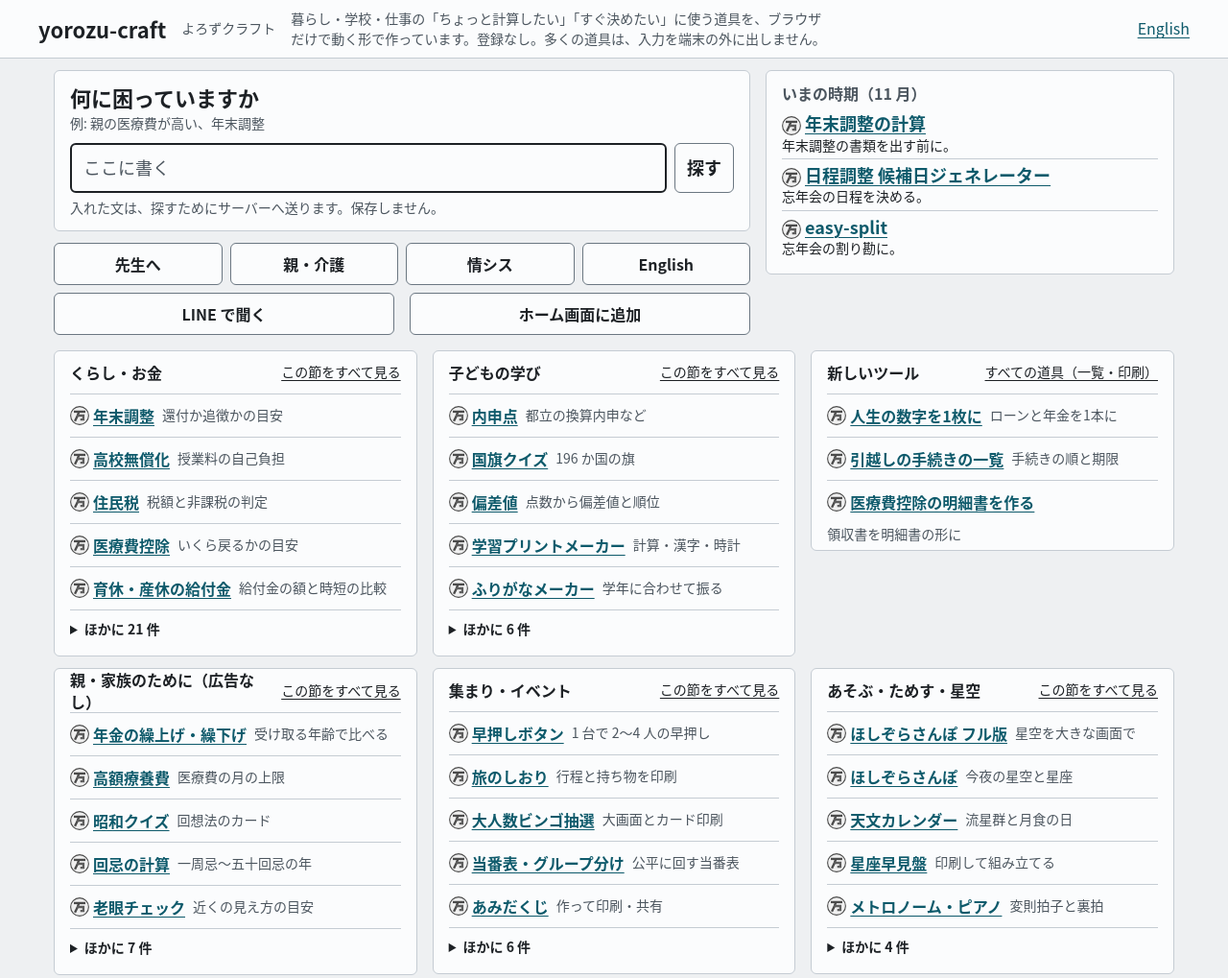
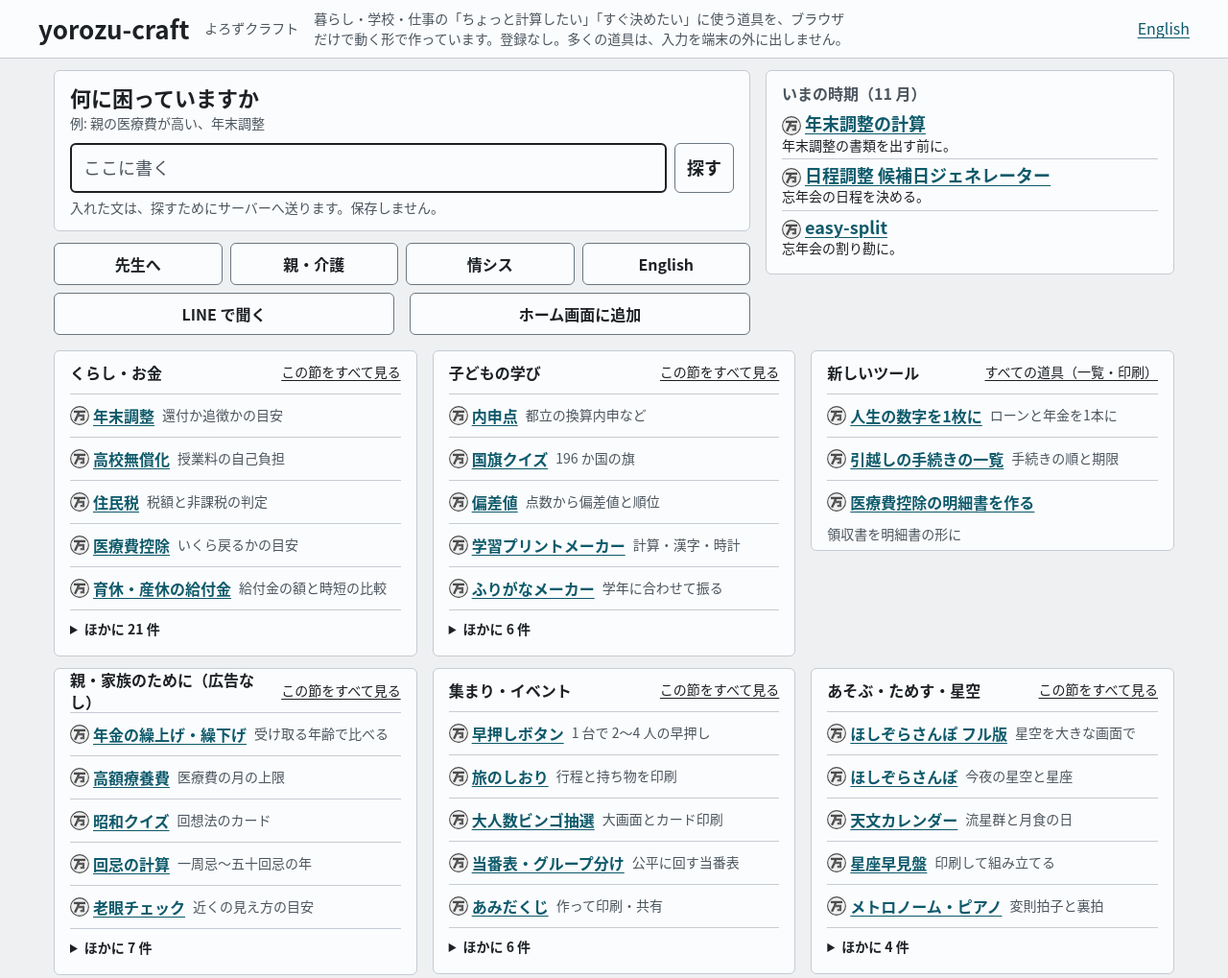
Before and after one commit to YouheiOonuki/youheioonuki.github.io, a plain HTML site: page index.html in a window 1280 px wide. Shown: the top 1019 px of the page at 96% size. Drawn offline with Linux system fonts and the light colour scheme; no server answers; files whose address does not match are found by name.

Commit message:
Q-906: 共通の皮のページの h1 の大きさを皮に任せる（D637・D695）
トップの .site-head h1 の 1.375rem（22px）を消し、英語のトップ・すべての道具・legal.css の、皮と同じ --fs-xl の書き直しも消した。トップの h1 は 22px→26px、ほかのページは前と同じ 26px。
寄せと色は触っていない。390・320 幅で共通の皮のページの h1 は全部 26px、横のあふれ 0、
押す所の数・small・間は前と同じ（tap-measure、閉じた・開いた両方）。
戻さないためのテスト skin-override を足した。

Co-Authored-By: Claude Opus 5.5 <noreply@anthropic.com>

```diff
--- a/index.html
+++ b/index.html
@@ -124,7 +124,7 @@ html { -webkit-text-size-adjust: 100%; text-size-adjust: 100%; }
     .site-head { background: var(--card); border-bottom: 1px solid var(--border); padding: var(--sp-2) var(--sp-4); }
     .site-head > div, main, footer > div { max-width: 960px; margin: 0 auto; }
     .site-head > div { display: flex; flex-wrap: wrap; align-items: baseline; gap: 0 var(--sp-3); }
-    .site-head h1 { font-size: 1.375rem; line-height: var(--lh-tight); color: var(--text); }
+    .site-head h1 { line-height: var(--lh-tight); color: var(--text); }
     .site-head .kana { font-size: var(--fs-s); color: var(--muted); }
     .site-head .lang { margin-left: auto; display: inline-flex; align-items: center; min-height: var(--tap); }
     /* 説明は屋号の下の行に（max-width で狭めると PC で屋号の行に並んでしまうので、右の余白で 1 行 40 字に） */
--- a/legal.css
+++ b/legal.css
@@ -91,7 +91,7 @@ a { overflow-wrap: anywhere; }
 main { max-width: calc(40em + 2 * var(--sp-4) + 2 * var(--sp-4) + 2px); margin: 0 auto; padding: var(--sp-6) var(--sp-4) var(--sp-8); }
 /* 本文の面: 影は付けない（impeccable quieter） */
 article { background: var(--card); border: 1px solid var(--border); border-radius: var(--radius); padding: var(--sp-6) var(--sp-4); }
-h1 { font-size: var(--fs-xl); line-height: var(--lh-tight); color: var(--accent); margin-bottom: var(--sp-2); }
+h1 { line-height: var(--lh-tight); color: var(--accent); margin-bottom: var(--sp-2); }
 h2 { font-size: var(--fs-l); line-height: var(--lh-tight); color: var(--text); border-bottom: 1px solid var(--border); padding-bottom: var(--sp-1); margin: var(--sp-8) 0 var(--sp-3); }
 h3 { font-size: var(--fs-m); margin: var(--sp-4) 0 var(--sp-1); scroll-margin-top: var(--sp-4); }
 p, li { font-size: var(--fs-m); }
```
Also changed, not shown: all/index.html (+1 -1 lines), en/index.html (+1 -1 lines), tests/skin-override.test.mjs (added, +21 -0 lines).
